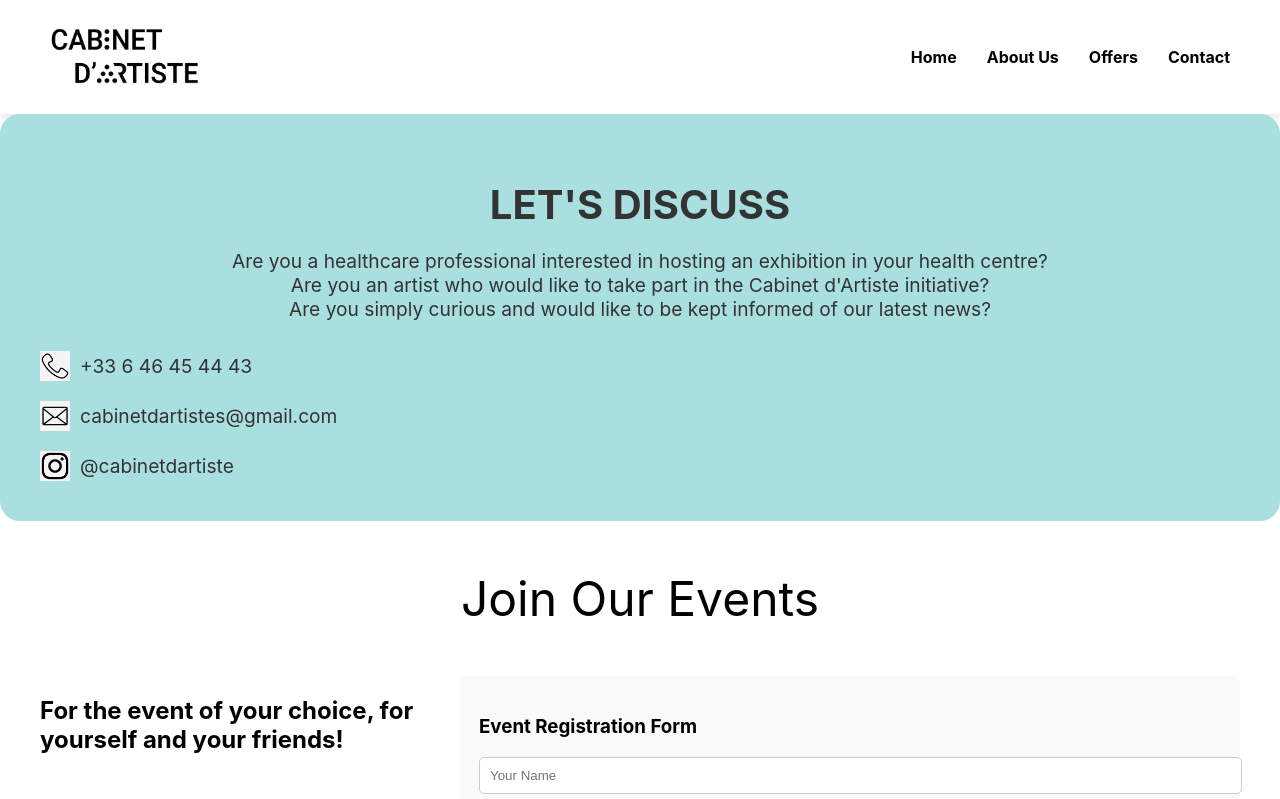
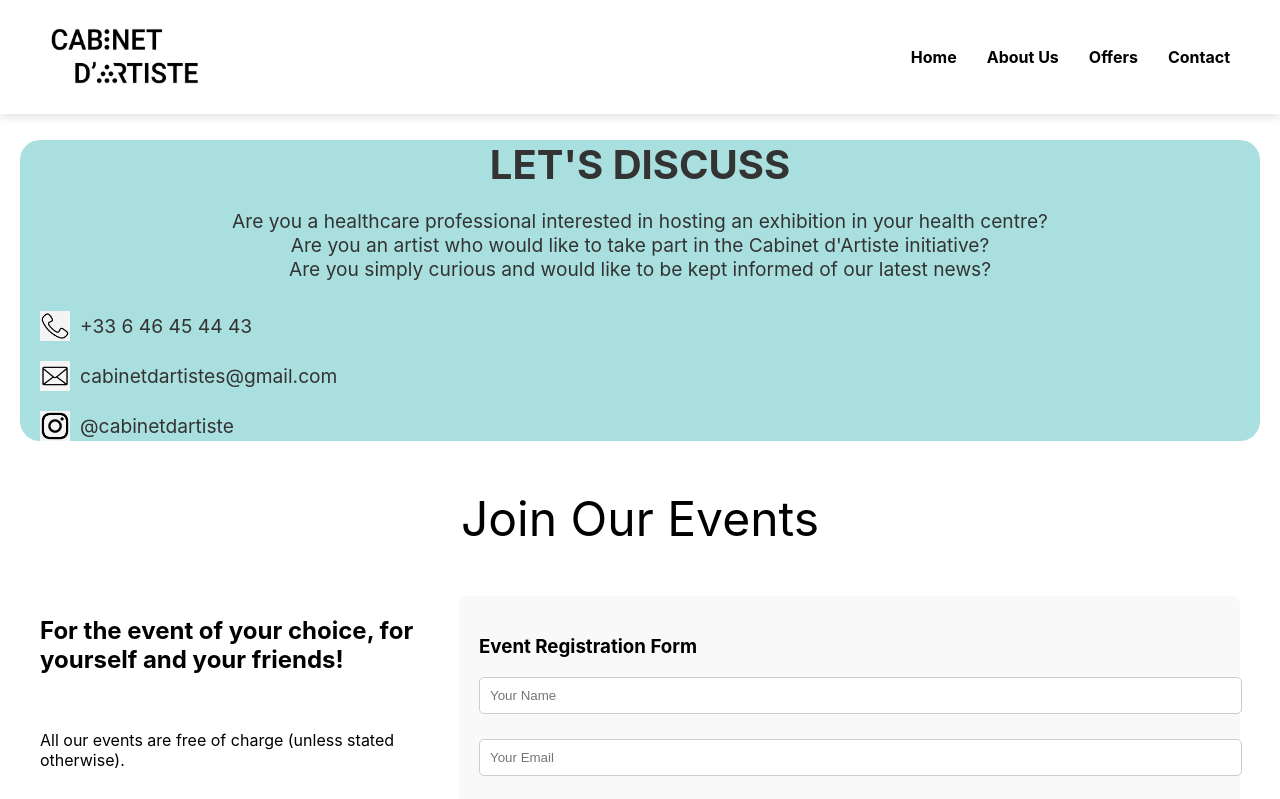
Before and after one commit to MICHELLAREAIDY2025/testing-cabinet, a React (Create React App) app: page /Contact in a window 1280 px wide. Shown: the top 799 px of the page. Built offline with nearby package versions, Linux system fonts and the light colour scheme.

Commit message:
padding-contact-herosection

```diff
--- a/src/components/Contact.css
+++ b/src/components/Contact.css
@@ -6,6 +6,9 @@
     border-radius: 20px;
     text-align: center;
     color: #333;
+    max-width: 1200px;  /* Adjust as needed */
+    margin: 0 auto;  /* Centers the div */
+    padding: 0 20px; /* Adds space inside */
 }
 
 .hero-section h1 {
```
